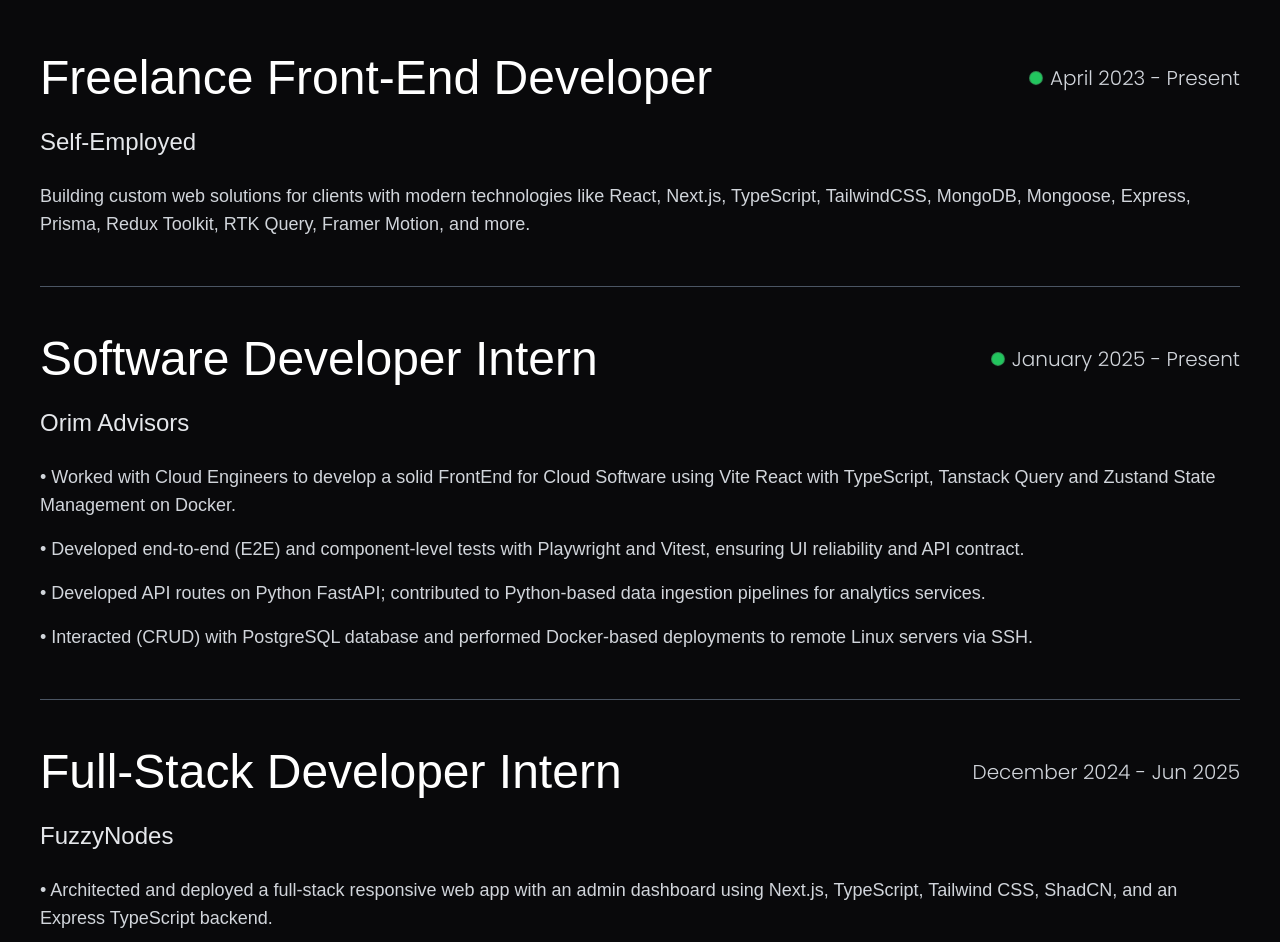
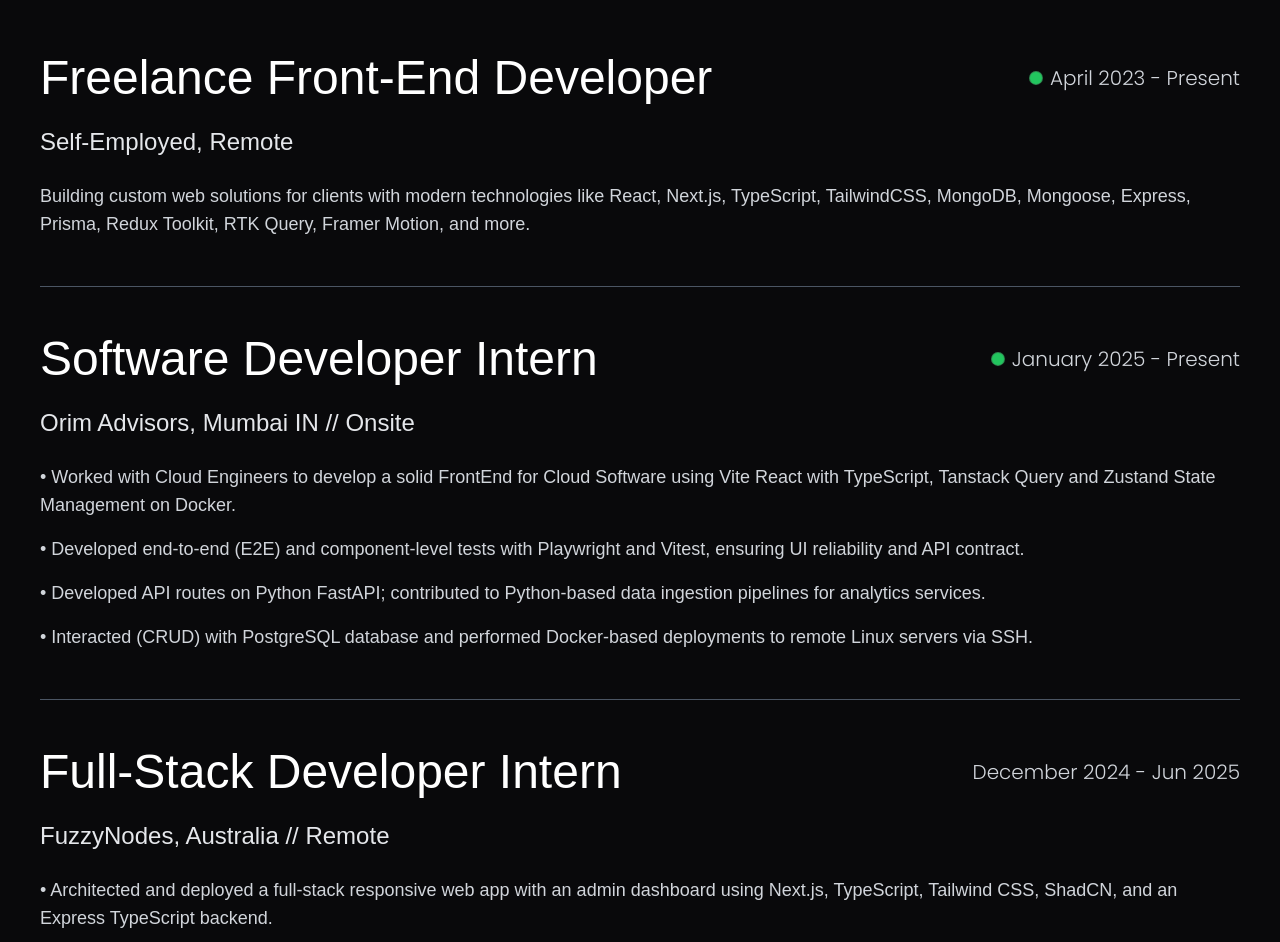
Before and after one commit to pr4th4meshh/p4-portfolio, a React (Vite) app: page / in a window 1280 px wide. Shown: the part 2590-3532 px from the top of the page. Built offline with nearby package versions, Linux system fonts and the light colour scheme.

Commit message:
update: rm download resume func, open it on a separate page instead

```diff
--- a/src/components/Experience.jsx
+++ b/src/components/Experience.jsx
@@ -1,14 +1,14 @@
 const experiences = [
   {
     title: "Freelance Front-End Developer",
-    company: "Self-Employed",
+    company: "Self-Employed, Remote",
     period: "April 2023 - Present",
     description:
       "Building custom web solutions for clients with modern technologies like React, Next.js, TypeScript, TailwindCSS, MongoDB, Mongoose, Express, Prisma, Redux Toolkit, RTK Query, Framer Motion, and more.",
   },
   {
     title: "Software Developer Intern",
-    company: "Orim Advisors",
+    company: "Orim Advisors, Mumbai IN // Onsite",
     period: "January 2025 - Present",
     description: [
       "Worked with Cloud Engineers to develop a solid FrontEnd for Cloud Software using Vite React with TypeScript, Tanstack Query and Zustand State Management on Docker.",
@@ -19,7 +19,7 @@
   },
   {
     title: "Full-Stack Developer Intern",
-    company: "FuzzyNodes",
+    company: "FuzzyNodes, Australia // Remote",
     period: "December 2024 - Jun 2025",
     description: [
       "Architected and deployed a full-stack responsive web app with an admin dashboard using Next.js, TypeScript, Tailwind CSS, ShadCN, and an Express TypeScript backend.",
--- a/src/components/Footer.jsx
+++ b/src/components/Footer.jsx
@@ -3,10 +3,6 @@
 import resume from "../components/resume_25_06_2025.pdf"
 
 const Footer = () => {
-  function downloadResume() {
-    saveAs(resume, "Prathamesh-Resume")
-  }
-
   function scrollToTop() {
     window.scrollTo({ top: 0, behavior: "smooth" })
   }
@@ -25,9 +21,8 @@
           <div className="text-start space-y-0">
             <p className="font-pop">
               Feel free to drop me a line with project{" "}
-                <br className="md:block hidden" /> details. It would be a
-                pleasure to help you <br className="md:block hidden" /> with
-                your website!
+              <br className="md:block hidden" /> details. It would be a pleasure
+              to help you <br className="md:block hidden" /> with your website!
             </p>
           </div>
           <div className="space-x-0">
@@ -58,13 +53,14 @@
           </div>
 
           <div className="space-y-0">
-              <span
-                onClick={downloadResume}
+            <a
+              href={resume}
+              target="_blank"
+              rel="noopener noreferrer"
               className="block hover:text-gray-300 hover:underline underline-offset-4 font-pop cursor-pointer"
             >
               VIEW RESUME
-              </span>
-              <span></span>
+            </a>
           </div>
           <div className="">
             <span className="font-pop">PORTFOLIO 2024 .</span>
```
Lines whose indentation alone changed are shown as unchanged.
